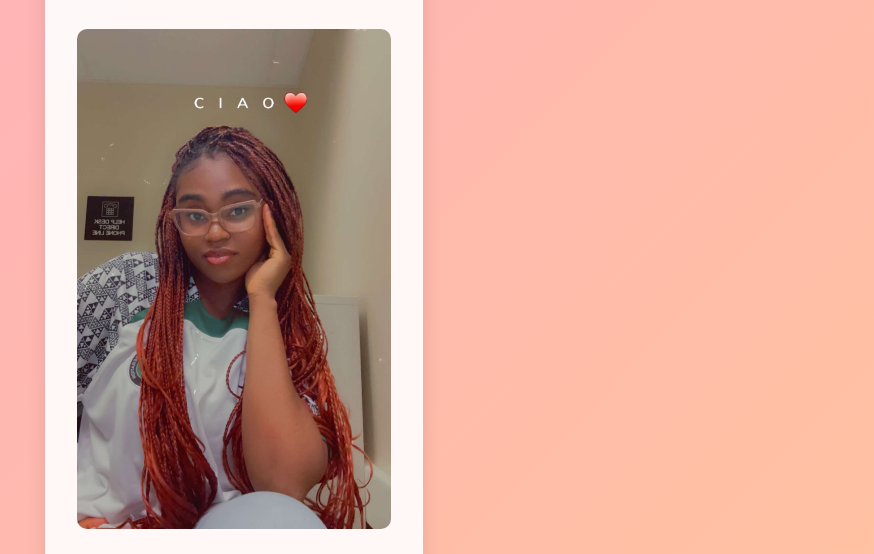
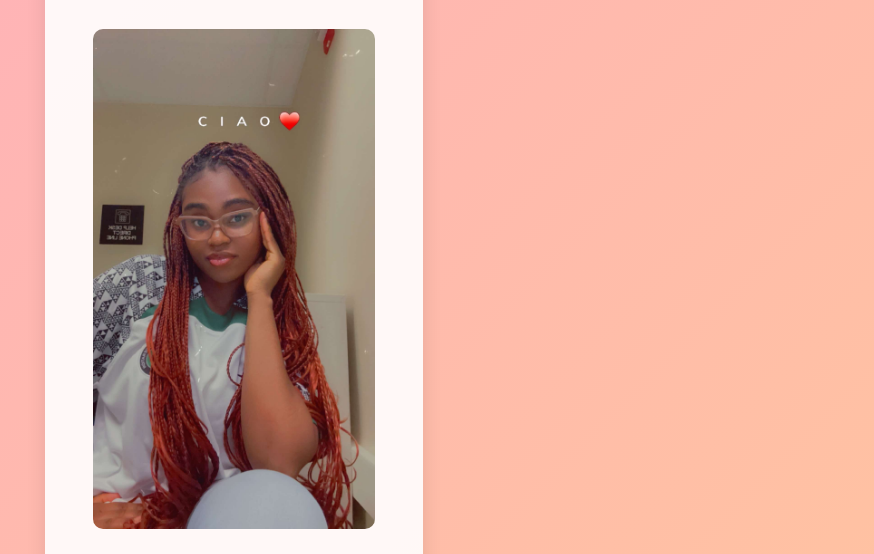
Before and after one commit to ToluOG/Feb, a plain HTML site: page index.html in a window 1280 px wide. Shown: the part 124-678 px from the top of the page, without its empty margins (406-1280 px from the left). Drawn offline with Linux system fonts and the light colour scheme.

Commit message:
Update styles.css

```diff
--- a/styles.css
+++ b/styles.css
@@ -45,7 +45,7 @@ h1 {
     margin: 10px 0;
 } */
 img {
-    width: 100%;   /* Makes the image fit the container */
+    max-width: 600px;   /* Makes the image fit the container */
     height: auto;  /* Maintains aspect ratio */
     border-radius: 10px;
     margin: 0; /* Removes margin */
```
